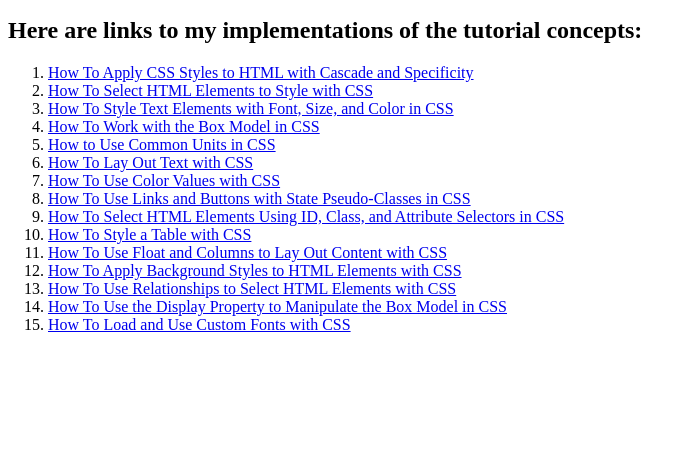
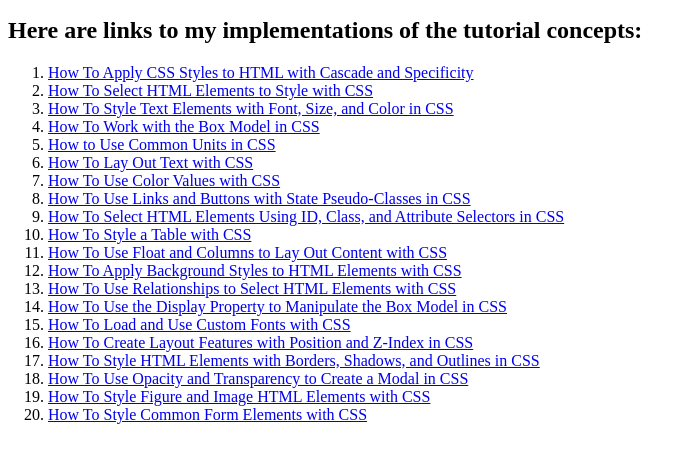
Before and after one commit to tisidro/stylewithcss, a plain HTML site: page index.html in a window 1280 px wide. Shown: the part 119-582 px from the top of the page, without its empty margins (0-695 px from the left). Drawn offline with Linux system fonts and the light colour scheme.

Commit message:
feat: update links and title
add links 16-20

```diff
--- a/index.html
+++ b/index.html
@@ -90,6 +90,32 @@
           >How To Load and Use Custom Fonts with CSS</a
         >
       </li>
+      <li>
+        <a href="16layout-feat/index.html"
+          >How To Create Layout Features with Position and Z-Index in CSS</a
+        >
+      </li>
+      <li>
+        <a href="17style-elements/index.html"
+          >How To Style HTML Elements with Borders, Shadows, and Outlines in
+          CSS</a
+        >
+      </li>
+      <li>
+        <a href="18css-modal/index.html"
+          >How To Use Opacity and Transparency to Create a Modal in CSS</a
+        >
+      </li>
+      <li>
+        <a href="19figure-image/index.html"
+          >How To Style Figure and Image HTML Elements with CSS</a
+        >
+      </li>
+      <li>
+        <a href="20form-elements/index.html"
+          >How To Style Common Form Elements with CSS</a
+        >
+      </li>
     </ol>
   </body>
 </html>
```
